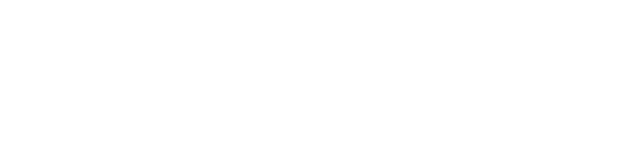
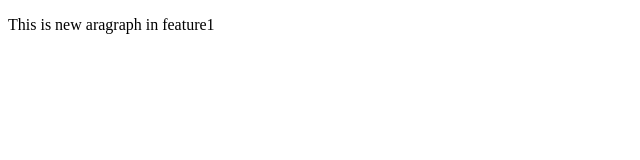
Before and after one commit to ManapragadaHitesh/LocalDemo, a plain HTML site: page Index.html in a window 1280 px wide. Shown: the whole page, without its empty margins (0-640 px from the left). Drawn offline with Linux system fonts and the light colour scheme.

Commit message:
Add new feature

```diff
--- a/Index.html
+++ b/Index.html
@@ -4,6 +4,7 @@
     <meta charset="UTF-8">
     <meta name="viewport" content="width=device-width, initial-scale=1.0">
     <title>Document</title>
+    <p>This is new aragraph in feature1</p>
 </head>
 <body>
 
```
